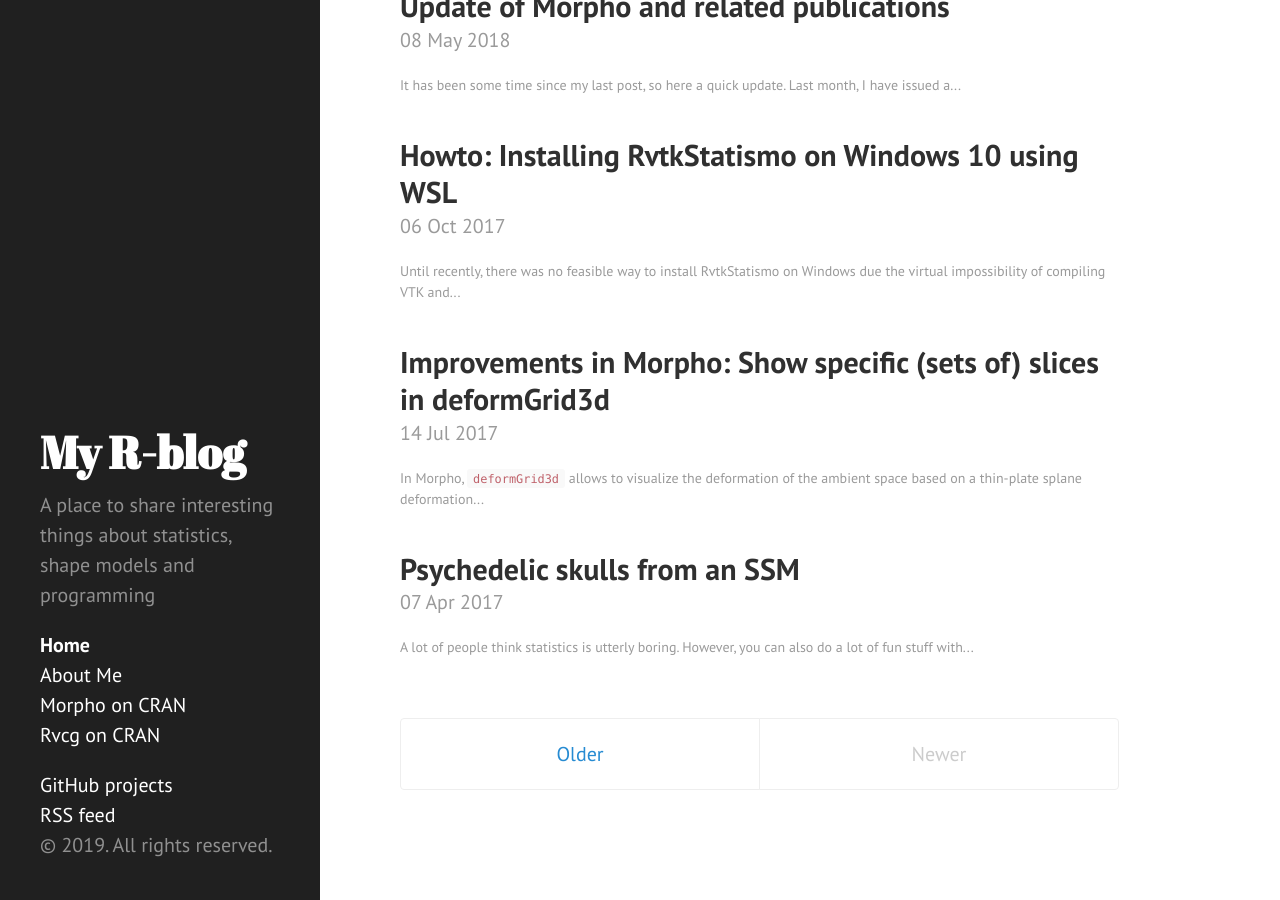
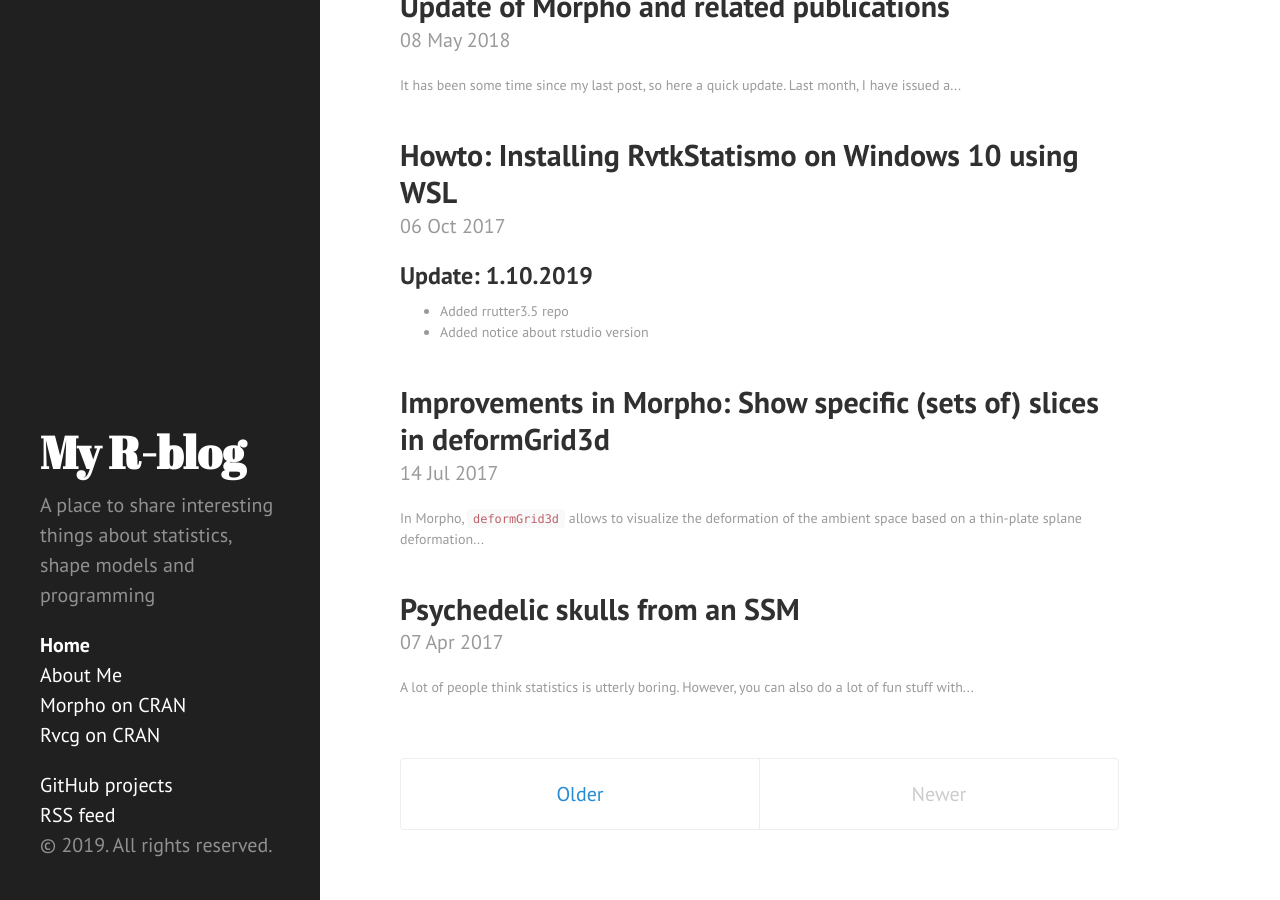
Before and after one commit to zarquon42b/zarquon42b.github.io, a Jekyll site: the page built from index.html, in a window 1280 px wide and 900 px high, scrolled down 455 px. Built offline with Jekyll 4.4.1, drawn with Linux system fonts in a browser that asks for light colours; nearby versions of some CDN libraries; the list of posts is cut into pages by our own code.

Commit message:
Updated WSL Install instructions

````diff
--- a/_posts/2017-10-05-WSL-RvtkStatismo.md
+++ b/_posts/2017-10-05-WSL-RvtkStatismo.md
@@ -9,6 +9,11 @@
 date: 2017-10-06 08:25:00 +0200
 title: Howto&#58; Installing RvtkStatismo on Windows 10 using WSL
 ---
+
+## Update: 1.10.2019
+* Added rrutter3.5 repo
+* Added notice about rstudio version
+
 
 Until recently, there was no feasible way to install RvtkStatismo on Windows due the virtual impossibility of compiling VTK and R with the same toolchain. However, Murat Maga (thanks for the heads up) brought my attention to the relatively new  Windows Subsystem for Linux (WSL) that can be installed on the latest Windows 10 builds. So I tried to install RvtkStatismo plus the popular R IDE Rstudio to allow for statistical shape modelling in R. Surprisingly, it worked pretty well. Below you can find a walk-through for doing so on your Windows 10 PC.
 
@@ -24,7 +29,7 @@
 To do so, run the "Bash on Ubuntu on Windows" App which will open a terminal window. Issue the following commands, adding a repo for the latest R-version, as well as my ppa with the prebuilt Statismo binaries (I will use the development version here):
 
 ```bash
-sudo apt-add-repository ppa:marutter/rrutter
+sudo apt-add-repository ppa:marutter/rrutter3.5
 sudo apt-add-repostiory ppa:zarquon42/statismo-develop
 sudo apt update
 sudo apt install statismo-dev r-base-dev
@@ -34,7 +39,8 @@
 
 If you do not need an IDE, your are set now to install RvtkStatismo using the terminal (see below for the commands). If not, you need an X-server. The easiest way is to download and install [MobaXterm](https://mobaxterm.mobatek.net/download-home-edition.html). Then open it and select Session => Shell => Terminal Shell => Ubuntu Bash (WSL). Do this everytime you want to use the WSL.
 
-Download [Rstudio version for ubuntu 16.04](https://www.rstudio.com/products/rstudio/download/) which will be a .deb file. To install it, use the MobaXterm terminal to run
+<strike>Download [Rstudio version for ubuntu 16.04](https://www.rstudio.com/products/rstudio/download/)</strike>
+Due to changes in rstudio, you will need a version <1.2.0, in my case [Rstudio 1.1.463](https://support.rstudio.com/hc/en-us/articles/206569407-Older-Versions-of-RStudio) worked fine. Download the *.deb* file. To install it, use the MobaXterm terminal to run
 
 ```
 sudo dpkg -i path_to_rstudio_deb_file
````
